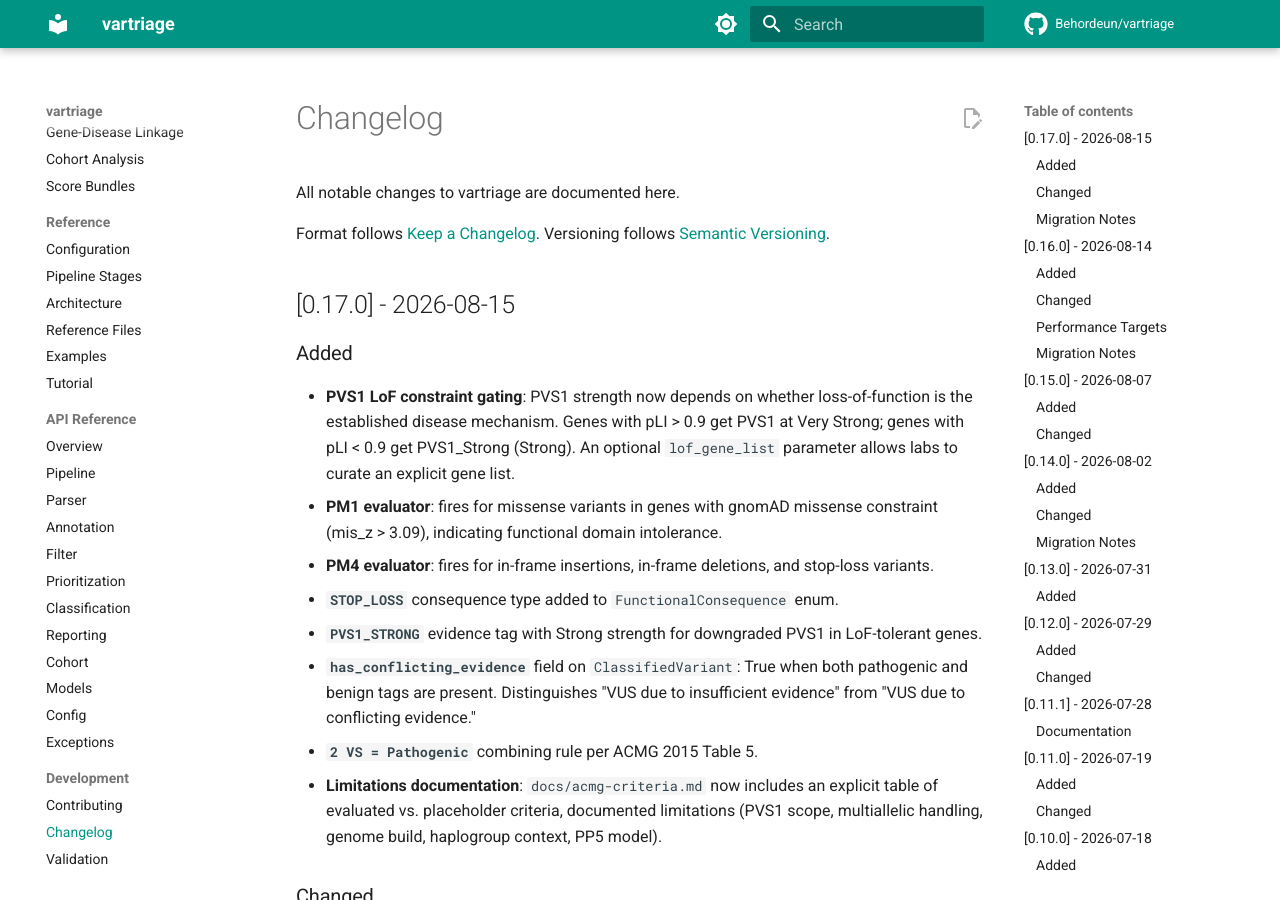
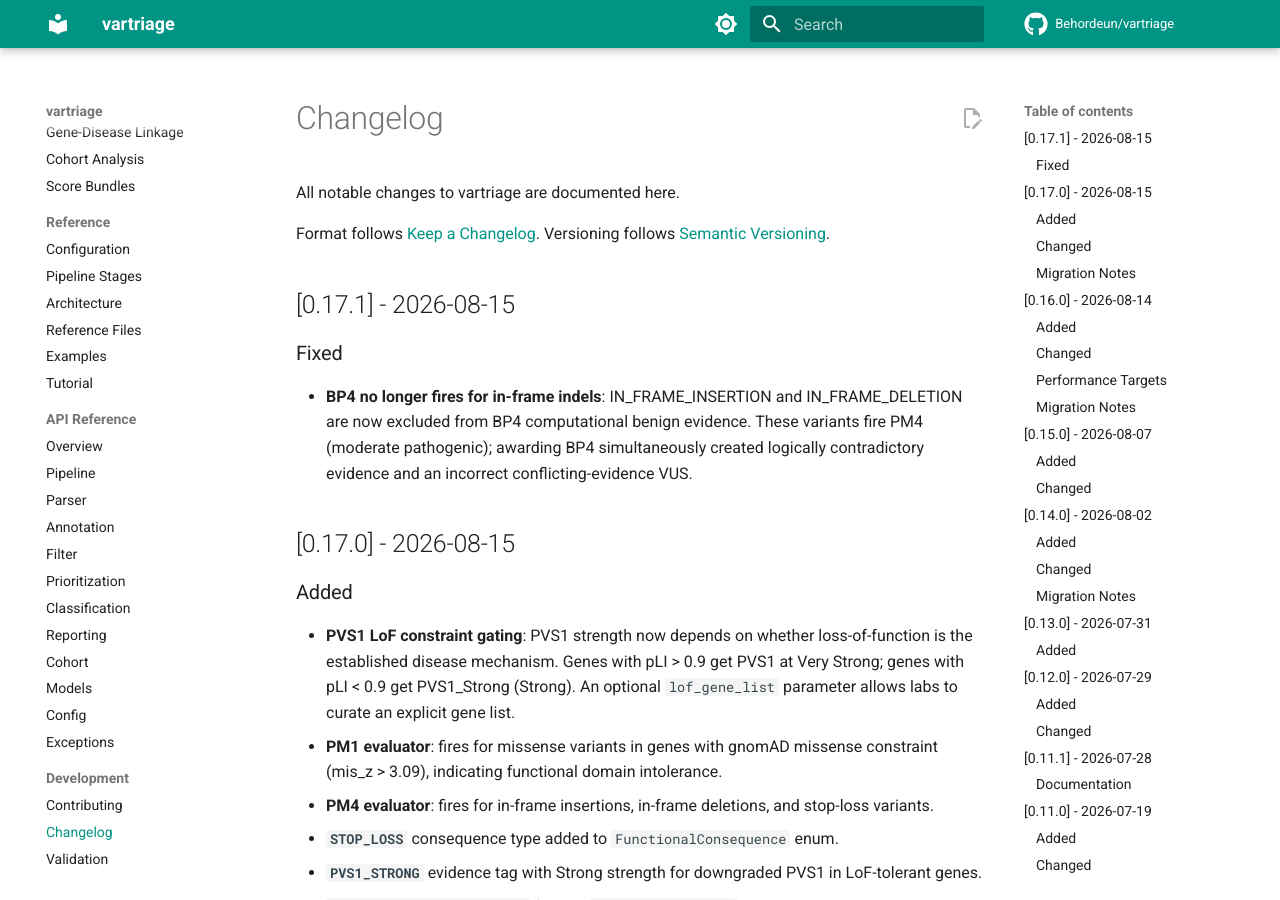
Before and after one commit to Behordeun/vartriage, an MkDocs documentation site: the page built from docs/changelog.md, in a window 1280 px wide and 900 px high. Built offline with MkDocs 1.6.1 and Material for MkDocs 9.7.7, drawn with Linux system fonts in a browser that asks for light colours; comment, search, counter and statistics services are not loaded.

Commit message:
chore: bump version to 0.17.1 and add changelog entry

```diff
--- a/docs/changelog.md
+++ b/docs/changelog.md
@@ -3,6 +3,12 @@
 All notable changes to vartriage are documented here.
 
 Format follows [Keep a Changelog](https://keepachangelog.com/en/1.1.0/). Versioning follows [Semantic Versioning](https://semver.org/spec/v2.0.0.html).
+
+## [0.17.1] - 2026-08-15
+
+### Fixed
+
+- **BP4 no longer fires for in-frame indels**: IN_FRAME_INSERTION and IN_FRAME_DELETION are now excluded from BP4 computational benign evidence. These variants fire PM4 (moderate pathogenic); awarding BP4 simultaneously created logically contradictory evidence and an incorrect conflicting-evidence VUS.
 
 ## [0.17.0] - 2026-08-15
 
--- a/pyproject.toml
+++ b/pyproject.toml
@@ -4,7 +4,7 @@ build-backend = "hatchling.build"
 
 [project]
 name = "vartriage"
-version = "0.17.0"
+version = "0.17.1"
 description = "A clinical-grade variant interpretation library: ACMG classification, annotation, structural and mitochondrial analysis, cohort statistics, prioritization, and multi-format reporting from VCF data"
 license = "MIT"
 requires-python = ">=3.10"
--- a/vartriage/__init__.py
+++ b/vartriage/__init__.py
@@ -86,7 +86,7 @@ try:
 
     __version__ = _get_version("vartriage")
 except Exception:
-    __version__ = "0.17.0"
+    __version__ = "0.17.1"
 
 __all__ = [
     # Pipeline orchestrator
```
